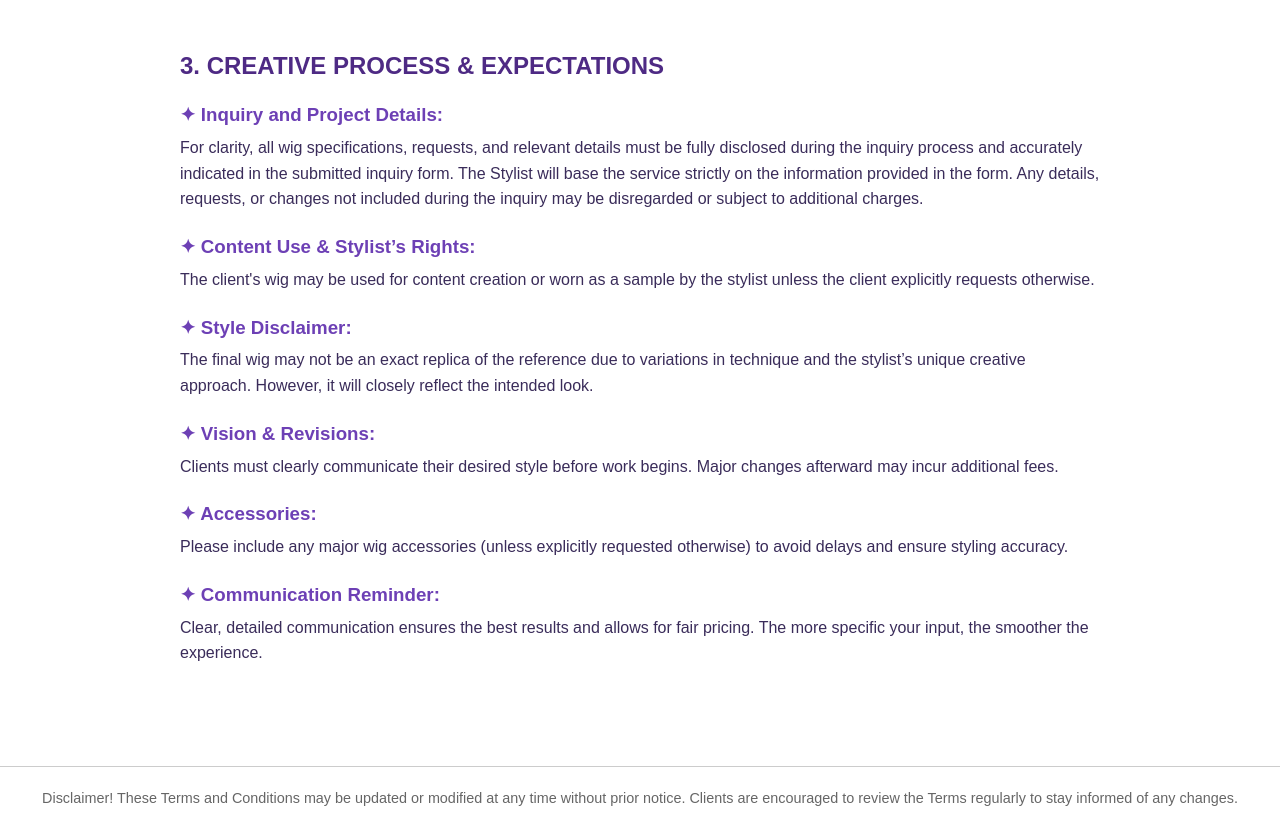
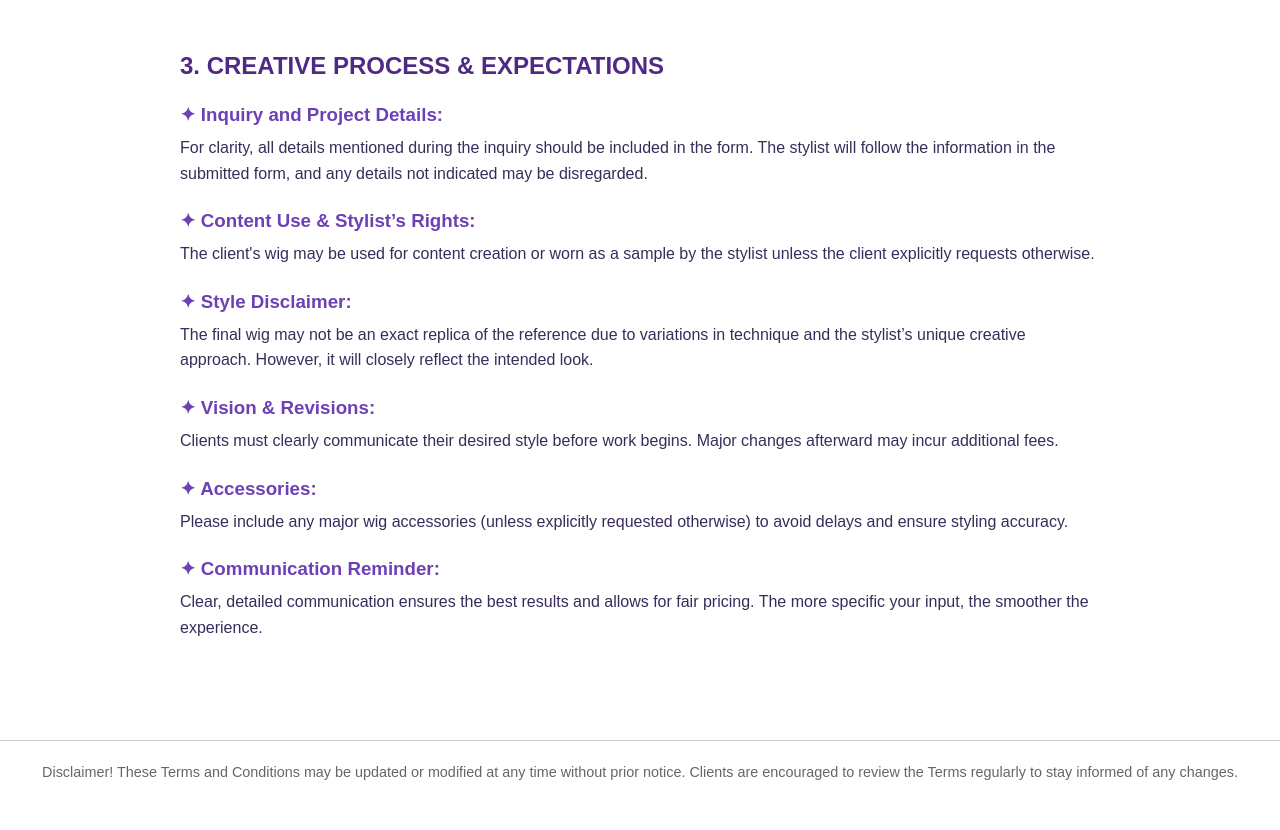
Before and after one commit to JayCeeExe/toshiotnch, a plain HTML site: page index.html in a window 1280 px wide. Shown: the part 1240-2070 px from the top of the page. After the commit the page ends 2044 px from the top, so only its background shows below. Drawn offline with Linux system fonts and the light colour scheme.

Commit message:
Inquiry Changed

```diff
--- a/index.html
+++ b/index.html
@@ -61,7 +61,7 @@
       <h2>3. CREATIVE PROCESS & EXPECTATIONS</h2>
       <div class="term-block">
         <h3>✦ Inquiry and Project Details:</h3>
-        <p>For clarity, all wig specifications, requests, and relevant details must be fully disclosed during the inquiry process and accurately indicated in the submitted inquiry form. The Stylist will base the service strictly on the information provided in the form. Any details, requests, or changes not included during the inquiry may be disregarded or subject to additional charges.</p>
+        <p>For clarity, all details mentioned during the inquiry should be included in the form. The stylist will follow the information in the submitted form, and any details not indicated may be disregarded.</p>
       </div>
       <div class="term-block">
         <h3>✦ Content Use & Stylist’s Rights:</h3>
```
